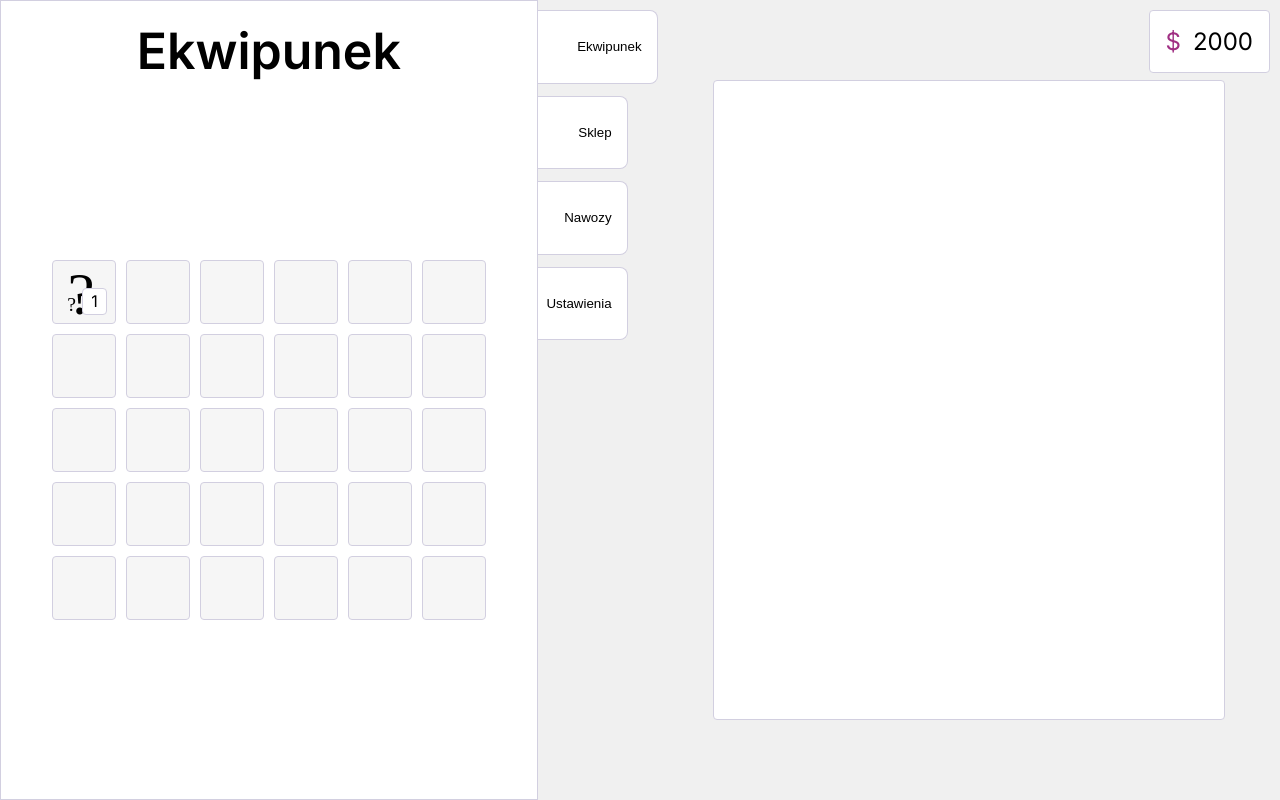
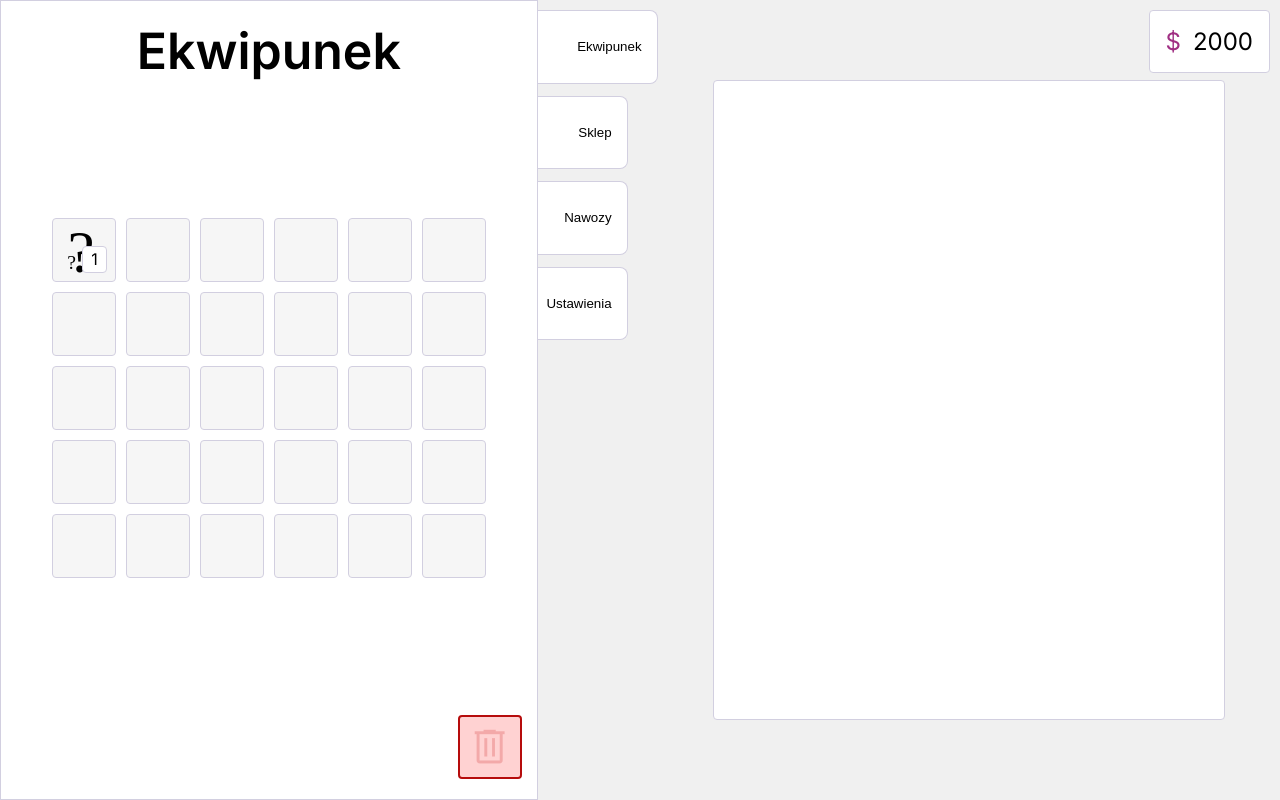
Before and after one commit to roguette/PlantIdle, a Flask app: page / in a window 1280 px wide. Run offline with Flask 3, Linux system fonts and the light colour scheme.

Commit message:
Added a trash cell for deleting items (doesnt work yet) and upgraded tooltips which now have a configurable delay and work just with a description

```diff
--- a/static/css/style_left.css
+++ b/static/css/style_left.css
@@ -306,6 +306,22 @@ h1.heading{
     border-radius: 4px;
     background-color: var(--white);
 }
+
+#trash-cell {
+    width: 5vw;
+    height: 5vw;
+    display: flex;
+    border: 2px solid hsl(0, 88%, 38%);
+    background-color: rgba(255, 81, 81, 0.259);
+    border-radius: 4px;
+    margin-left: auto;
+}
+#trash-cell span {
+    margin: auto;
+    font-size: 3.5vw;
+    color: rgba(207, 53, 53, 0.259);
+}
+
 @keyframes appear {
     0%{
         transform: translateY(8px);
--- a/static/css/tooltip.css
+++ b/static/css/tooltip.css
@@ -1,7 +1,6 @@
 .tooltip {
-    width: 200px;
-    min-height: 100px;
     position: absolute;
+    max-width: 250px;
     border-radius: 0px 8px 8px 8px;
     background-color: var(--white);
     z-index: 100;
--- a/templates/index.html
+++ b/templates/index.html
@@ -1,5 +1,6 @@
 <!DOCTYPE html>
 <html lang="pl">
+
 <head>
     <meta charset="UTF-8">
     <meta name="viewport" content="width=device-width, initial-scale=1.0">
@@ -8,18 +9,26 @@
     <link rel="stylesheet" href="static/css/custom_select.css">
     <link rel="stylesheet" href="static/css/modal.css">
     <link rel="stylesheet" href="static/css/tooltip.css">
-    <link rel="stylesheet" href="https://fonts.googleapis.com/css2?family=Material+Symbols+Outlined:opsz,wght,FILL,GRAD@20..48,100..700,0..1,-50..200&icon_names=close,keyboard_arrow_left,keyboard_arrow_right,keyboard_double_arrow_left,keyboard_double_arrow_right,search" />
+    <link rel="stylesheet"
+        href="https://fonts.googleapis.com/css2?family=Material+Symbols+Outlined:opsz,wght,FILL,GRAD@20..48,100..700,0..1,-50..200&icon_names=close,delete,keyboard_arrow_left,keyboard_arrow_right,keyboard_double_arrow_left,keyboard_double_arrow_right,search" />
     <script src="https://code.jquery.com/jquery-3.7.1.min.js"></script>
     <script src="/static/js/index.js" type="module"></script>
 </head>
+
 <body>
 
     <div id="left">
         <div id="cards">
             <div id="inventory-card">
                 <h1 class="heading inter-heading">Ekwipunek</h1>
-                <div id="inventory" class="inter-text"></div>
+                <div id="inventory" class="inter-text">
 
+                </div>
+                <div id="trash-cell" hastooltip="true" item-description="Drag and drop an item here to delete it">
+                    <span class="material-symbols-outlined">
+                        delete
+                    </span>
+                </div>
             </div>
             <div id="fertilizers-card">
                 <h1 class="heading inter-heading">nawozy</h1>
@@ -27,11 +36,11 @@
                 </div>
             </div>
             <div id="shop-card">
-                <h1 class="inter-heading">Sklep</h1>
+                <h1 class="heading inter-heading">Sklep</h1>
                 <div id="shop">
                     <div id="shop-filters">
                         <div id="search-bar">
-                            <span class="material-symbols-outlined secondary-color" >search</span>
+                            <span class="material-symbols-outlined secondary-color">search</span>
                             <input type="text" name="" id="shop-search" placeholder="Szukaj...">
                         </div>
                         <div class="custom-select">
@@ -50,14 +59,14 @@
 
                 </div>
 
-                <h1 class="heading">Merchant</h1>
+                <h1 class="heading inter-heading">Merchant</h1>
                 <div id="merchant">
 
                 </div>
             </div>
 
             <div id="settings-card">
-                <h1 class="heading">Ustawienia</h1>
+                <h1 class="heading inter-heading">Ustawienia</h1>
             </div>
 
         </div>
@@ -67,12 +76,15 @@
         <button id="shop-tab">Sklep</button>
         <button id="fertilizers-tab">Nawozy</button>
         <button id="settings-tab">Ustawienia</button>
+
     </div>
     <div id="garden">
 
     </div>
     <div id="balance-container">
-        <p class="secondary-color">$</p><p id="balance">123,456,789</p>
+        <p class="secondary-color">$</p>
+        <p id="balance">123,456,789</p>
     </div>
 </body>
+
 </html>
```
Also changed, not shown: static/js/tooltips.js (+34 -8 lines).
